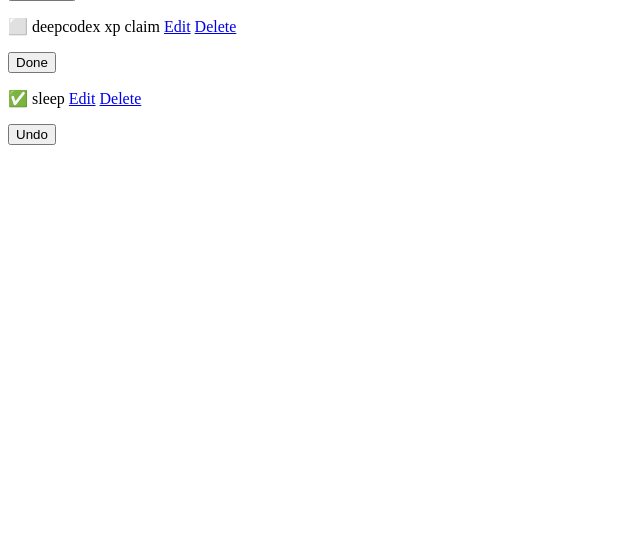
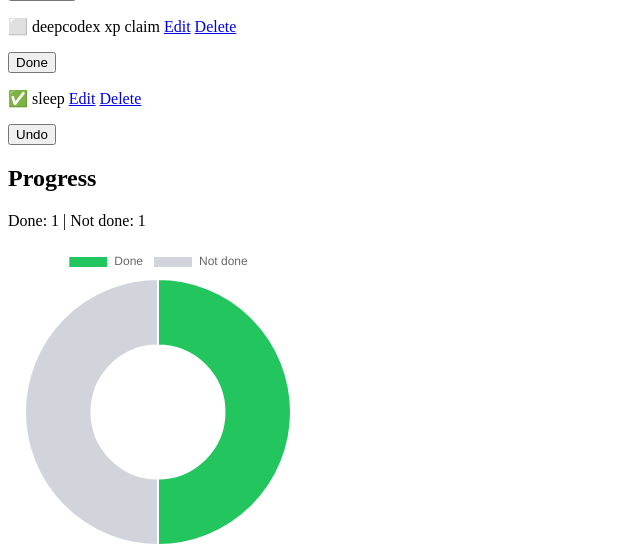
Before and after one commit to aswinappu35810-boop/to-do-list, a Django app: page / in a window 1280 px wide. Shown: the part 350-904 px from the top of the page, without its empty margins (0-640 px from the left). Before the commit the page ends 495 px from the top, so only its background shows below. Run offline with Django 5.2, Linux system fonts and the light colour scheme; data comes from the database, SQL or seed files in the repository; both versions use the stored data as it was after the commit.

Commit message:
added a chart where the count of done and not done

```diff
--- a/todoproject/tasks/templates/tasks/task_list.html
+++ b/todoproject/tasks/templates/tasks/task_list.html
@@ -27,5 +27,25 @@
     {% empty %}
         <p>No tasks yet.</p>
     {% endfor %}
+    <h2>Progress</h2>
+    <p>Done: {{ done_count }} | Not done: {{ pending_count }}</p>
+    <div style="width: 300px;">
+        <canvas id="progressChart"></canvas>
+    </div>
+
+    <script src="https://cdn.jsdelivr.net/npm/chart.js"></script>
+    <script>
+        const ctx = document.getElementById('progressChart');
+        new Chart(ctx, {
+            type: 'doughnut',
+            data: {
+                labels: ['Done', 'Not done'],
+                datasets: [{
+                    data: [{{ done_count }}, {{ pending_count }}],
+                    backgroundColor: ['#22c55e', '#d1d5db'],
+                }]
+            }
+        });
+    </script>
 </body>
 </html>
--- a/todoproject/tasks/views.py
+++ b/todoproject/tasks/views.py
@@ -11,6 +11,17 @@ from .models import Task
 from .forms import TaskForm
 
 
+# def task_list(request):
+#     if request.method == 'POST':
+#         form = TaskForm(request.POST)
+#         if form.is_valid():
+#             form.save()
+#             return redirect('task_list')
+#     else:
+#         form = TaskForm()
+
+#     tasks = Task.objects.all()
+#     return render(request, 'tasks/task_list.html', {'tasks': tasks, 'form': form})
 def task_list(request):
     if request.method == 'POST':
         form = TaskForm(request.POST)
@@ -21,7 +32,16 @@ def task_list(request):
         form = TaskForm()
 
     tasks = Task.objects.all()
-    return render(request, 'tasks/task_list.html', {'tasks': tasks, 'form': form})
+    done_count = tasks.filter(is_completed=True).count()
+    pending_count = tasks.filter(is_completed=False).count()
+
+    return render(request, 'tasks/task_list.html', {
+        'tasks': tasks,
+        'form': form,
+        'done_count': done_count,
+        'pending_count': pending_count,
+    })
+
 
 def task_edit(request, pk):
     task = get_object_or_404(Task, pk=pk)
```
Also changed, not shown: todoproject/db.sqlite3.
